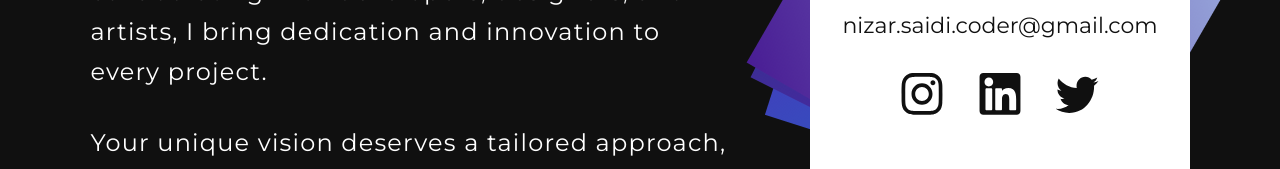
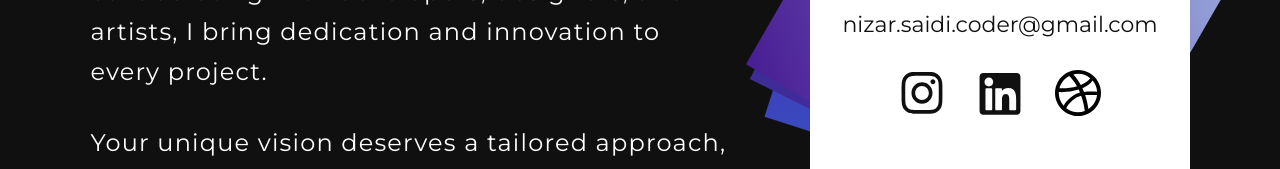
Before and after one commit to nizarsaidicoder/portfolio-website, a Nuxt app: page / in a window 1280 px wide. Shown: the part 3368-3537 px from the top of the page. Built offline with nearby package versions, Linux system fonts and the light colour scheme.

Commit message:
linked the contact

```diff
--- a/components/ContactSection.vue
+++ b/components/ContactSection.vue
@@ -31,15 +31,23 @@
         <div class="contact--info__item">nizar.saidi.coder@gmail.com</div>
       </div>
       <div class="contact--info__socials">
-        <img
-          src="/Instagram.svg"
-          alt="instagram link" />
+        <a
+          href="https://www.instagram.com/nizar_liebert/"
+          target="_blank"
+          ><img
+            src="/Instagram.svg"
+            alt="instagram link"
+        /></a>
         <img
           src="/LinkedIn.svg"
           alt="LinkedIn link" />
-        <img
-          src="/Twitter.svg"
-          alt="Twitter link" />
+        <a
+          href="https://dribbble.com/nizarsaidicoder"
+          target="_blank"
+          ><img
+            src="/Dribbble.svg"
+            alt="Dribbble link"
+        /></a>
       </div>
     </div>
   </section>
```
Also changed, not shown: public/Dribbble.svg (added).
